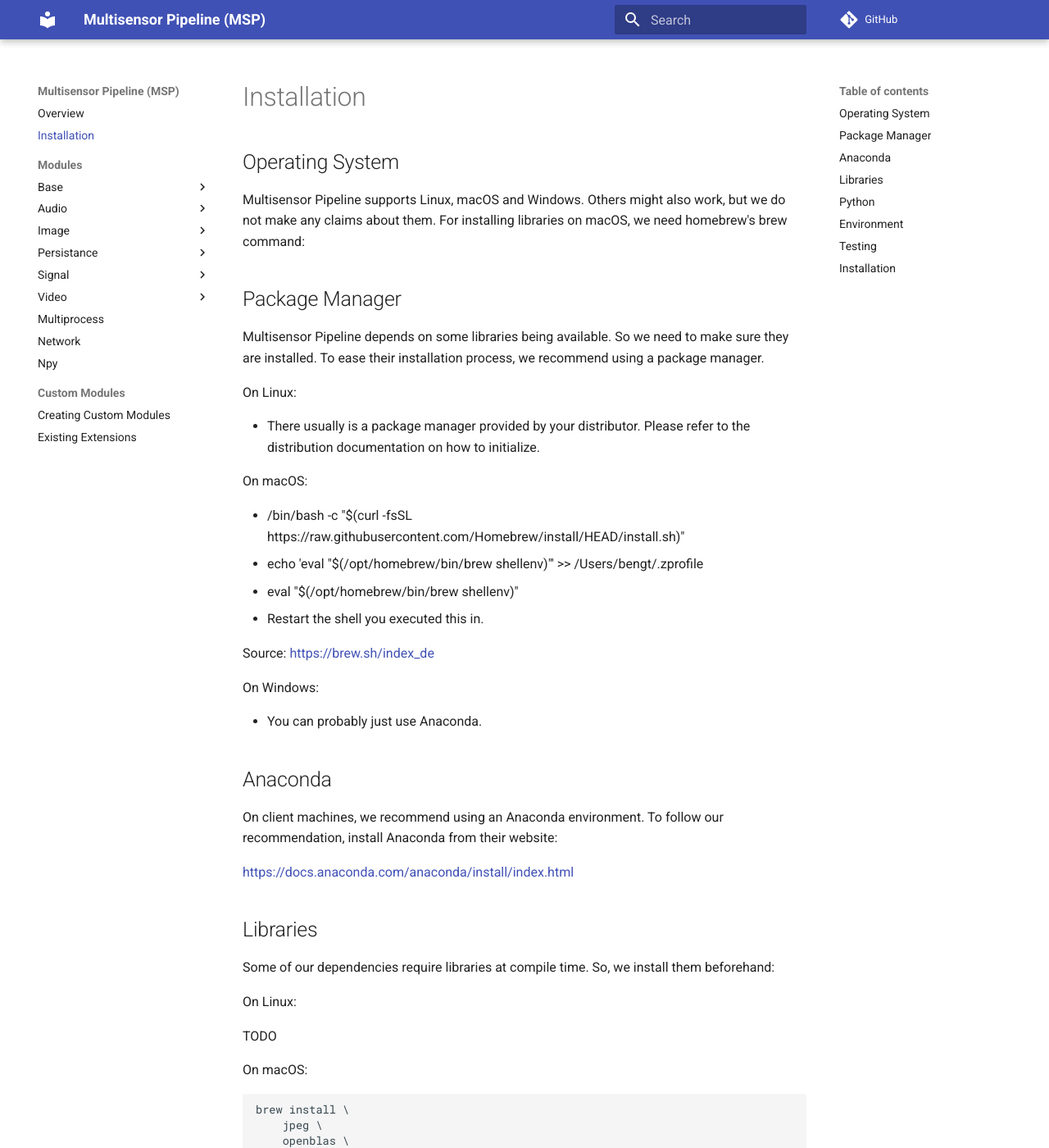
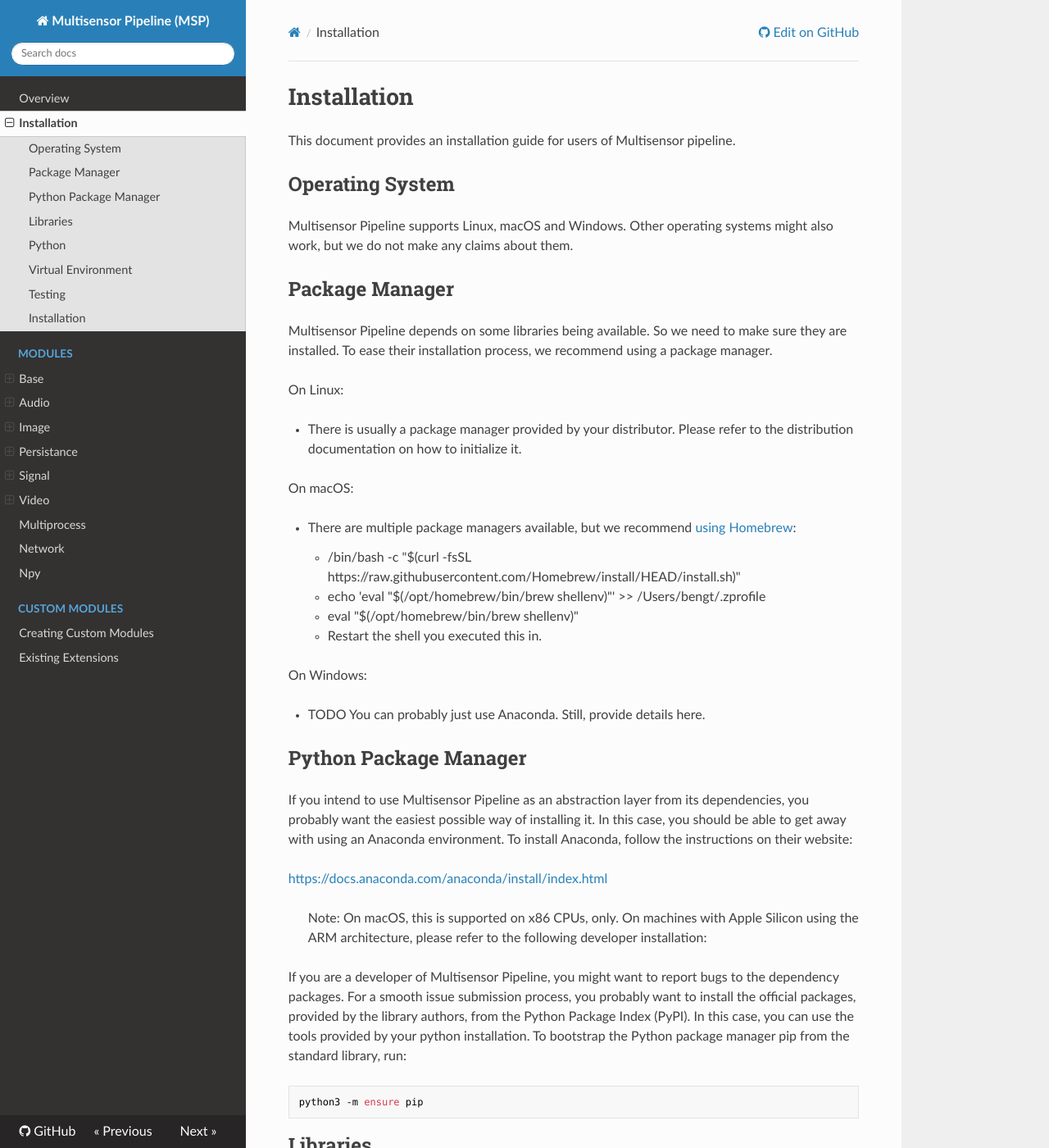
Before and after one commit to DFKI-Interactive-Machine-Learning/multisensor-pipeline, an MkDocs documentation site: the page built from docs/installation.md, in a window 1280 px wide and 1400 px high. Shown: the whole window at 82% size. Built offline with MkDocs 1.6.1, drawn with Linux system fonts in a browser that asks for light colours; nearby versions of some CDN libraries; comment, search, counter and statistics services are not loaded; some of the changed text lies outside the part shown.

Commit message:
Rework Documentation (#55)
* Rework installation instructions and detail them for macOS and Linux

* ignore conda virtual environment

* Document requirements for manual installation on macOS with an m1 processor

* Pin requirements on macOS on M1

* Pin conda requirements, too

* Extend installation procedure to macOS on M1 / Apple Silicon / ARM

* Refine documentation

* Retitle

* Add site URL attribute as that is now required by mkdocs

* Use read the docs theme to increase alignment with other documentation and drop a dependency on the material theme package

* Remove spurious whitespace

* Typo

* rework linux instructions some

* Increase timeouts a bit because the cloud is particularly slow today

* Rework readme on a language and formatting level

* Adapt assertion to behavior observed in CI

Co-authored-by: Michael Barz <mb@barz.de>

```diff
--- a/docs/installation.md
+++ b/docs/installation.md
@@ -1,10 +1,12 @@
 # Installation
+
+This document provides an installation guide for users of Multisensor pipeline.
 
 ## Operating System
 
 Multisensor Pipeline supports Linux, macOS and Windows.
-Others might also work, but we do not make any claims about them.
-For installing libraries on macOS, we need homebrew's brew command:
+Other operating systems might also work,
+  but we do not make any claims about them.
 
 ## Package Manager
 
@@ -14,28 +16,50 @@ To ease their installation process, we recommend using a package manager.
 
 On Linux:
 
--   There usually is a package manager provided by your distributor.
-    Please refer to the distribution documentation on how to initialize.
+-   There is usually a package manager provided by your distributor.
+    Please refer to the distribution documentation on how to initialize it.
 
 On macOS:
 
--     /bin/bash -c "$(curl -fsSL https://raw.githubusercontent.com/Homebrew/install/HEAD/install.sh)"
--     echo 'eval "$(/opt/homebrew/bin/brew shellenv)"' >> /Users/bengt/.zprofile
--     eval "$(/opt/homebrew/bin/brew shellenv)"
--   Restart the shell you executed this in.
-
-Source: <https://brew.sh/index_de>
+-   There are multiple package managers available,
+    but we recommend [using Homebrew](https://brew.sh/index_de):
+    -     /bin/bash -c "$(curl -fsSL https://raw.githubusercontent.com/Homebrew/install/HEAD/install.sh)"
+    -     echo 'eval "$(/opt/homebrew/bin/brew shellenv)"' >> /Users/bengt/.zprofile
+    -     eval "$(/opt/homebrew/bin/brew shellenv)"
+    -   Restart the shell you executed this in.
 
 On Windows:
 
--   You can probably just use Anaconda.
+-   TODO You can probably just use Anaconda. Still, provide details here.
 
-## Anaconda
+## Python Package Manager
 
-On client machines, we recommend using an Anaconda environment.
-To follow our recommendation, install Anaconda from their website:
+If you intend to use Multisensor Pipeline
+  as an abstraction layer from its dependencies,
+  you probably want the easiest possible way of installing it.
+In this case,
+  you should be able to get away with using an Anaconda environment.
+To install Anaconda, follow the instructions on their website:
 
 <https://docs.anaconda.com/anaconda/install/index.html>
+
+> Note:
+>     On macOS, this is supported on x86 CPUs, only.
+>     On machines with Apple Silicon using the ARM architecture,
+>     please refer to the following developer installation:
+
+If you are a developer of Multisensor Pipeline,
+  you might want to report bugs to the dependency packages.
+For a smooth issue submission process,
+  you probably want to install the official packages,
+  provided by the library authors,
+  from the Python Package Index (PyPI).
+In this case,
+  you can use the tools provided by your python installation.
+To bootstrap the Python package manager pip from the standard library,
+  run:
+
+    python3 -m ensure pip
 
 ## Libraries
 
@@ -44,15 +68,23 @@ So, we install them beforehand:
 
 On Linux:
 
-TODO
+    sudo apt install --yes libjpeg-turbo8 cmake portaudio19-dev
 
-On macOS:
+On macOS (Intel / x86):
 
     brew install \
         jpeg \
         openblas \
         cmake \
         portaudio \
+        pkgconfig
+
+On macOS (Apple / ARM64):
+
+    brew install \
+        jpeg \
+        openblas \
+        cmake \
         pkgconfig
 
 On Windows:
@@ -66,24 +98,73 @@ To install or upgrade your Python interpreter, please refer to their documentati
 
 <https://wiki.python.org/moin/BeginnersGuide/Download>
 
-## Environment
+To make sure that a Python interpreter is available, run:
 
-Multisensor Pipeline should be installed into a virtual environment.
-To create a local environment using Conda, run:
+    python --version
+
+## Virtual Environment
+
+Installing Python libraries system-wide can lead to unforeseen consequences.
+In order to avoid this class of errors,
+    Multisensor Pipeline should be installed into a virtual environment.
+To create a local environment, run:
 
 On Linux:
 
     conda create \
         --channel conda-forge \
         -p .condaenv \
-        --file requirements.d/pytest-macos.txt
+        --file requirements.d/pytest-ubuntu.txt
 
-On macOS:
+On macOS (Intel / x86_64):
 
     conda create \
         --channel conda-forge \
         -p .condaenv \
         --file requirements.d/pytest-macos.txt
+
+On macOS (Apple / ARM):
+
+-   Open a terminal in your working copy of multisensor pipeline
+-   Create an empty virtual environment:
+    `python -m venv venv`
+-   Install most of the requirements:
+    `venv/bin/python3 -m pip install
+        -r requirements.d/pytest-macos-m1-pip-source.txt`
+-   Change to the directory containing the MSP repository:
+    `cd ..`
+-   Download PyAudio:
+    `git clone
+        https://people.csail.mit.edu/hubert/git/pyaudio.git`
+    `cd pyaudio`
+-   Download and build portaudio from source:
+    `git clone
+        --depth 1
+        --branch v19.7.0
+        https://github.com/PortAudio/portaudio.git
+        portaudio-v19`
+    `cd portaudio-v19`
+    `./configure`
+    `make`
+    `cd ../`
+-   Build pyaudio, linking it against portaudio:
+    `export
+        CFLAGS="-I `pwd`/portaudio-v19/include/ -L `pwd`/portaudio-v19/lib/.libs/"`
+    `python setup.py build --static-link`
+-   Install PyAudio into the virtual environment:
+    `../multisensor-pipeline/venv/bin/python3
+    setup.py install`
+-   Download OpenCV:
+    `cd ..`
+    `git clone --depth 1 --recursive https://github.com/opencv/opencv-python.git`
+    `cd opencv`
+-   Install OpenCV's installation requirements:
+    `../multisensor-pipeline/venv/bin/python3
+        -m pip install scikit-build`
+-   Install OpenCV into the virtual environment:
+    `../multisensor-pipeline/venv/bin/python3
+        setup.py install`
+    `cd ../multisensor-pipeline`
 
 On Windows:
 
@@ -98,9 +179,13 @@ On Linux:
 
     ./.condaenv/bin/python -m pytest multisensor_pipeline
 
-On macOS:
+On macOS (Intel / x86):
 
     ./.condaenv/bin/python -m pytest multisensor_pipeline
+
+On macOS (Apple / ARM):
+
+    ./venv/bin/python -m pytest multisensor_pipeline
 
 On Windows:
 
--- a/mkdocs.yml
+++ b/mkdocs.yml
@@ -1,8 +1,9 @@
 site_name: Multisensor Pipeline (MSP)
+site_url: https://dfki-interactive-machine-learning.github.io/multisensor-pipeline/
 repo_url: https://github.com/DFKI-Interactive-Machine-Learning/multisensor-pipeline
 
 theme:
-  name: 'material'
+  name: 'readthedocs'
   features:
     - navigation.top
     - search.suggest
@@ -44,7 +45,6 @@ nav:
       - Creating Custom Modules: 'custom_modules.md'
       - Existing Extensions: 'existing_modules.md'
 
-
 markdown_extensions:
   - toc:
       slugify: !!python/name:pymdownx.slugs.uslugify
```
Also changed, not shown: docs/index.md (+24 -10 lines), 3 other files.
